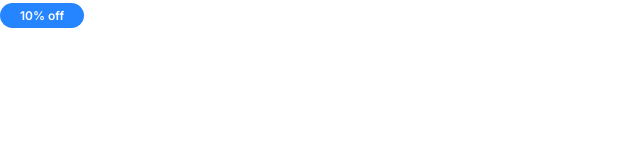
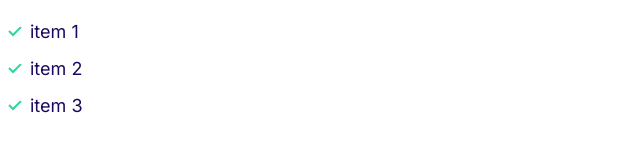
Before and after one commit to Bugz-web/AA_Webdev_1, a plain HTML site: page index.html in a window 1280 px wide. Shown: the whole page, without its empty margins (0-640 px from the left). Drawn offline with Linux system fonts and the light colour scheme.

Commit message:
Create and style the lists

```diff
--- a/css/styles.css
+++ b/css/styles.css
@@ -129,3 +129,40 @@ a {
         font-size: 1.2rem;
     }
 }
+
+
+
+
+/*  Lists */
+
+
+.list {
+    list-style: none;
+    padding-left: 0;
+    color: var(--color-headings);
+}
+
+
+.list--inline .list__item {
+    display: inline-block;
+    margin-right: 2rem;
+
+}
+
+
+.list--tick {
+    list-style-image: url(/Images/tick.svg);
+    padding-left: 3rem;
+}
+
+
+.list--tick .list__item {
+    padding-left: 0.5rem;
+    margin-bottom: 1rem;
+}
+
+@media screen and (min-width: 800px) {
+    .list--tick .list__item {
+        padding-left: 0;
+    }
+}
--- a/index.html
+++ b/index.html
@@ -14,6 +14,10 @@
     <link rel="stylesheet" href="/css/styles.css" />
   </head>
   <body>
-    <span class="badge badge--primary badge--small">10% off</span>
+    <ul class="list list--tick">
+      <li class="list__item">item 1</li>
+      <li class="list__item">item 2</li>
+      <li class="list__item">item 3</li>
+    </ul>
   </body>
 </html>
```
Also changed, not shown: components/lists.html (added, +5 -0 lines), Images/tick.svg (added).
